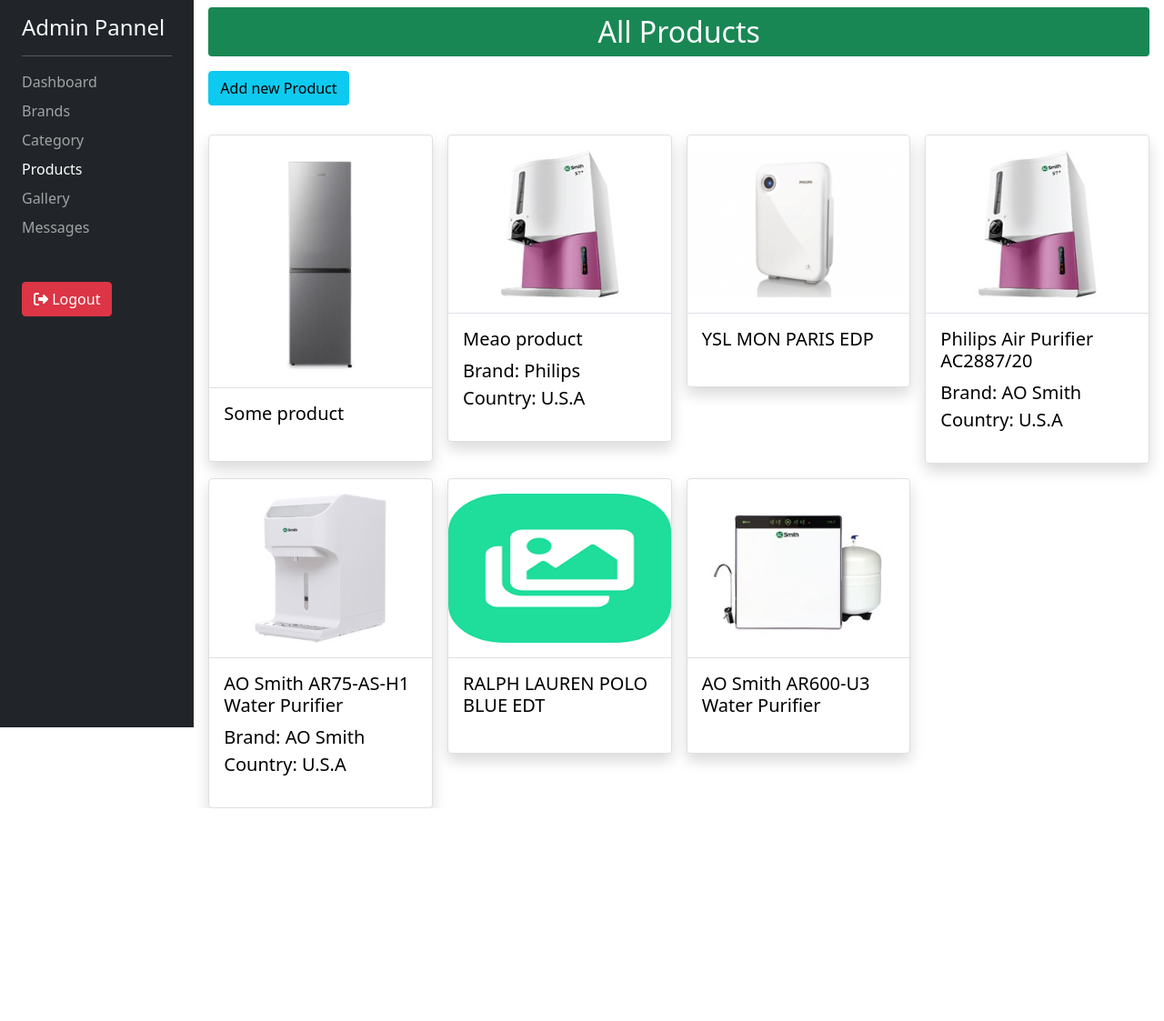
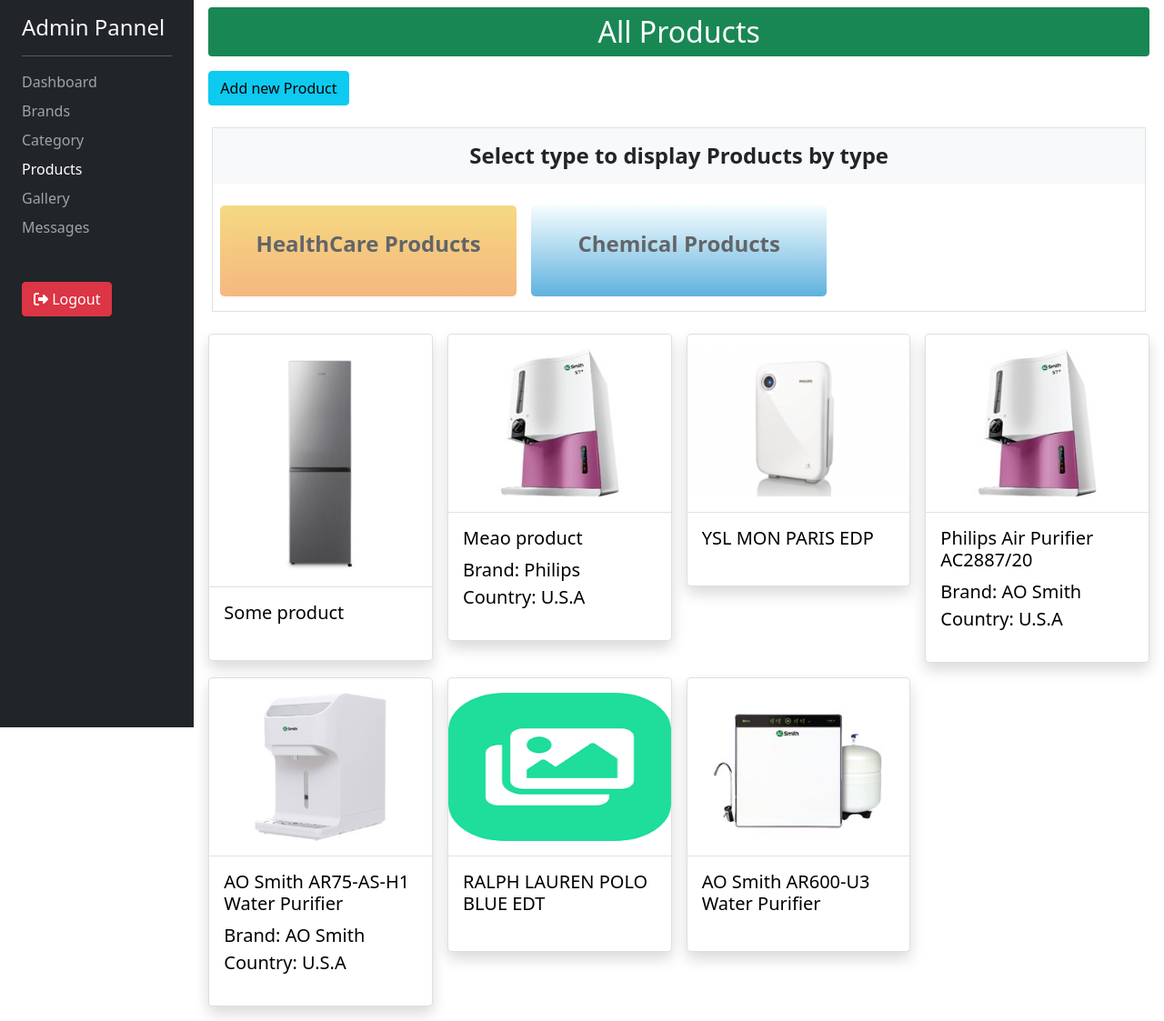
Before and after one commit to selim-reza007/hslbd, a Django app: page /products/dashboard/list/ in a window 1280 px wide. Shown: the whole page at 91% size. Before the commit the page ends 889 px from the top, so only its background shows below. Run offline with Django 5.2, Linux system fonts and the light colour scheme; a user stored in the database is signed in; data comes from the database, SQL or seed files in the repository; both versions use the stored data as it was after the commit; data that the repository does not hold is empty; some libraries are stand-ins or nearby versions.

Commit message:
Some corrections are made plus basic of loading product by type in dashboard isdone

```diff
--- a/products/templates/products/dashboard/list-porduct.html
+++ b/products/templates/products/dashboard/list-porduct.html
@@ -5,7 +5,7 @@
 {% endblock title %}
 
 {% block content %}
-    <div class="">
+    <div class="pb-3">
         <p class="h2 bg-success text-white text-center py-2 rounded mb-3">All Products</p>
         <a href="{% url 'products:load-types' %}" class="btn btn-info mb-3">Add new Product</a>
 
@@ -17,6 +17,13 @@
             <button type="button" class="btn-close" data-bs-dismiss="alert" aria-label="Close"></button>
         </ul>
         {% endif %}
+
+        <div class="row g-3 border my-2 pb-3 mx-1">
+            <p class="h4 fw-bold text-center bg-light py-3 mt-0">Select type to display Products by type</p>
+            {% for data in types %}
+                {% include "my_admin/components/_type.html" with type=data %}
+            {% endfor %}
+        </div>
 
         <div class="mt-0 row row-cols-1 row-cols-md-2 row-cols-lg-3 row-cols-xl-4 g-3">
             {% if products %}
--- a/products/templates/products/dashboard/product-details.html
+++ b/products/templates/products/dashboard/product-details.html
@@ -28,6 +28,8 @@
                       <div class="card-text">
                         <p class="my-0">Brand : <span class="text-success fw-bold">{{ product.barndName.brandName }}</span></p>
                         <p>Country : <span class="text-success fw-bold">{{ product.barndName.country }}</span></p>
+                        <p>Type : {{ product.categoryTitle.typeTitle }}</p>
+                        <p>Categoroy : {{ product.categoryTitle.categoryName }}</p>
                         <p>{{ product.description }}</p>
                         <p>{{ product.info1 }}</p>
                         <p>{{ product.info2 }}</p>
--- a/products/urls.py
+++ b/products/urls.py
@@ -6,6 +6,7 @@
 urlpatterns = [
     path('all/', views.productsListView, name="all-products"),#display all products in normal view
     path('dashboard/list/', views.productDashboardView, name='list-product'), #Listing all Products in Dashboard
+    path('dashboard/by-type/', views.loadsProductsBtTypeView, name="products-by-type"),
     path('dashboard/add/<int:typeId>', views.addNewProductView, name='add-product'), #adding product
     path('dashboard/types/', views.loadAllTypesView, name='load-types'), #listing all types to dashboard
     path('<int:id>/list/', views.productsListByBrandView, name='by-brand'), #display products by brand
--- a/products/views.py
+++ b/products/views.py
@@ -49,9 +49,11 @@
 #Viewing products list from dashboard
 @login_required(login_url='/admin/')
 def productDashboardView(request):
+    evenNumbers = [1,3,5,7,9,11,13,15]
     try:
         data = Products.objects.all().order_by('-id')
-        return render(request, 'products/dashboard/list-porduct.html', { 'products' : data })
+        types = Type.objects.all()
+        return render(request, 'products/dashboard/list-porduct.html', { 'products' : data, 'types' : types, 'evens' : evenNumbers })
     except ObjectDoesNotExist:
         return render(request, 'Error.html', { 'errorMsg' : 'Item not found!' })
     except DatabaseError:
@@ -113,9 +115,13 @@
 
 
 #added after 16th october 2024
+
+#loads types to dashboard's for creaing product
 def loadAllTypesView(request):
     types = Type.objects.all()
     evenNumbers = [1,3,5,7,9,11,13,15]
     return render(request, 'products/dashboard/select-type.html', { 'types' : types, 'evens' : evenNumbers })
 
-# def createNewProductView(request):
+#display Products by Type
+def loadsProductsBtTypeView(request):
+    return render(request, 'products/dashboard/products-by-type.html')
--- /dev/null
+++ b/templates/my_admin/components/_type.html
@@ -0,0 +1,12 @@
+
+
+
+{% if request.path == "/products/dashboard/list/" %}
+<a class="col-md-4 text-dark outer-type-container" href="{% url 'products:products-by-type' %}">
+{% else %}
+<a class="col-md-4 text-dark outer-type-container"  href="{% url 'products:add-product' typeId=type.id %}">
+{% endif %}
+    <div class="type-container rounded-3 d-flex justify-content-center align-items-center {% if forloop.counter in evens %}bg-color-blueSkies{% else %}bg-color-telegram{% endif %}">
+        <p class="fw-bold">{{ type }}</p>
+    </div>
+</a>
```
Also changed, not shown: products/templates/products/dashboard/products-by-type.html (added, +11 -0 lines), products/templates/products/dashboard/select-type.html (+3 -7 lines), db.sqlite3, media/lg-fridge-01.png (added), media/product-3.jpg (added), media/product-4.jpg (added), media/product-4_Yiy8hm4.jpg (added), media/product1.PNG (added).
